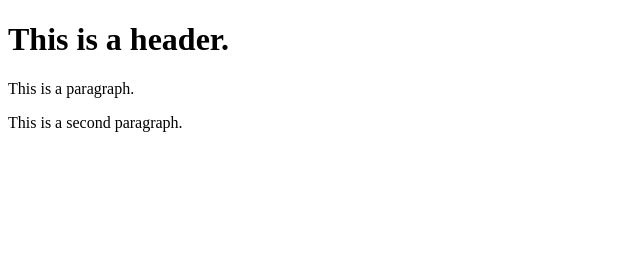
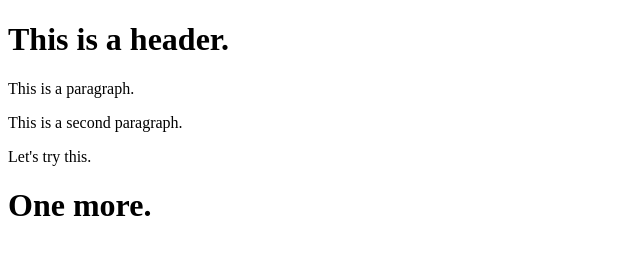
Before and after one commit to ankitrlps/Angular-Project, a website: page index.html in a window 1280 px wide. Shown: the whole page, without its empty margins (0-640 px from the left). Drawn offline with Linux system fonts and the light colour scheme.

Commit message:
fourth commit

```diff
--- a/index.html
+++ b/index.html
@@ -6,5 +6,7 @@
         <h1>This is a header.</h1>
         <p>This is a paragraph.</p>
         <p>This is a second paragraph.</p>
+        <p>Let's try this.</p>
+        <h1>One more.</h1>
     </body>
 </html>
```
Also changed, not shown: package.json (added, +24 -0 lines), 2 other files.
